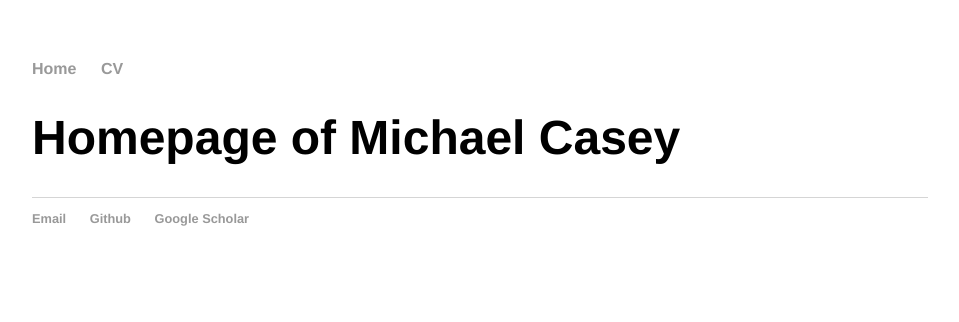
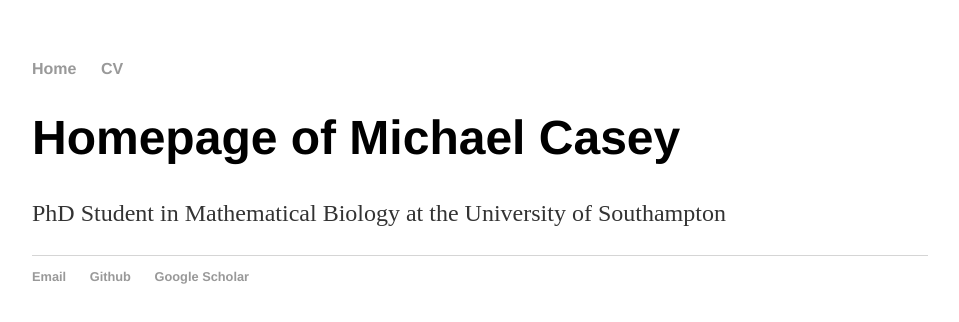
Before and after one commit to mjcasy/mjcasey.github.io, a plain HTML site: page index.html in a window 1280 px wide. Shown: the whole page, without its empty margins (160-1119 px from the left). Drawn offline with Linux system fonts and the light colour scheme.

Commit message:
Update index.html

```diff
--- a/index.html
+++ b/index.html
@@ -15,7 +15,7 @@
 		<div class="container">
     		<div class="blurb">
         		<h1>Homepage of Michael Casey</h1>
-				<p><a PhD Student in Mathematical Biology at the University of Southampton></a></p>
+				<p>PhD Student in Mathematical Biology at the University of Southampton</p>
     		</div><!-- /.blurb -->
 		</div><!-- /.container -->
 		<footer>
```
